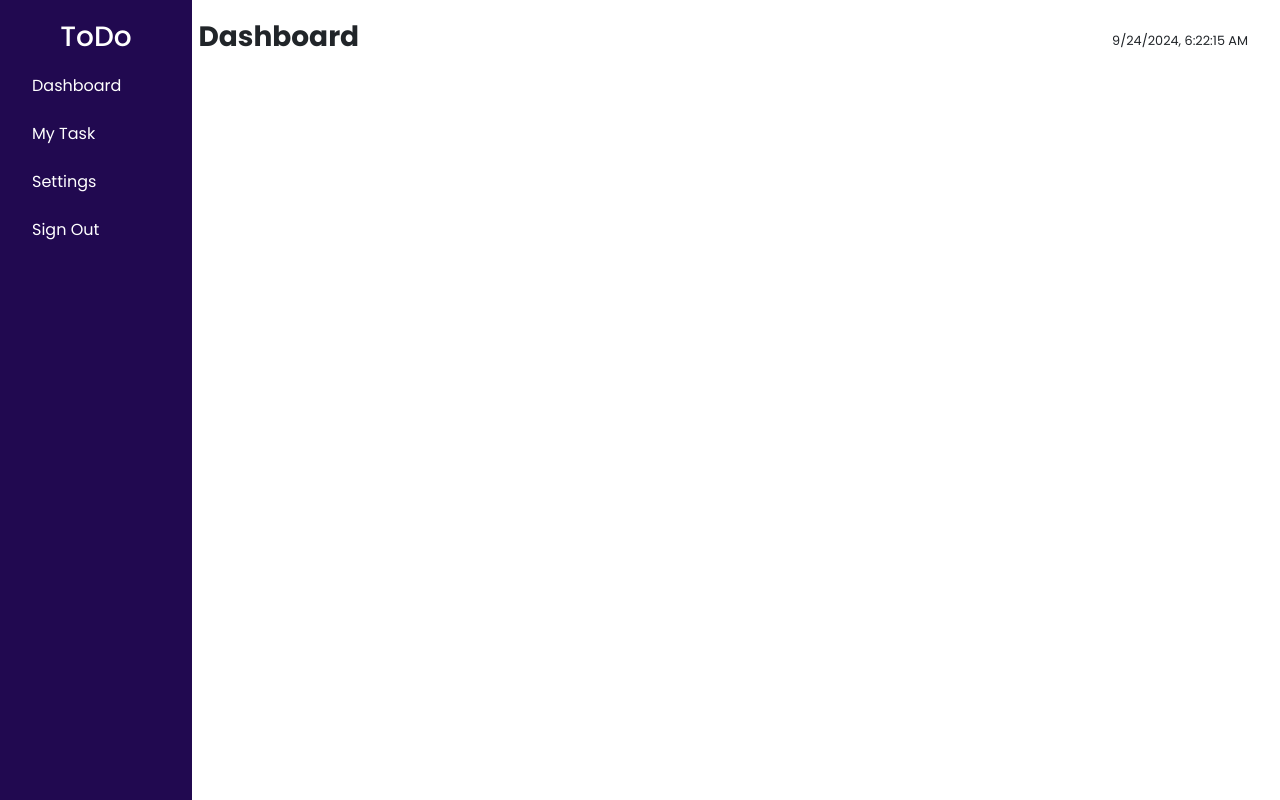
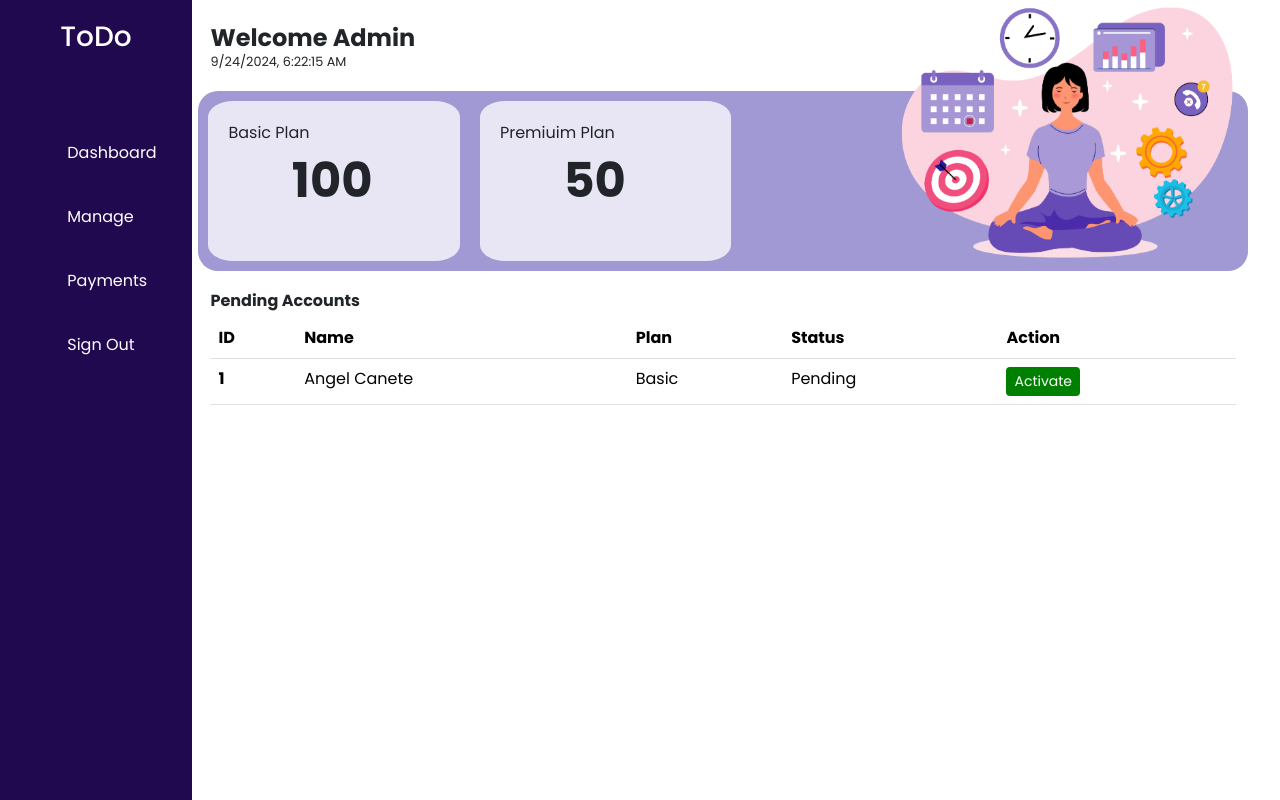
Before and after one commit to scyyythe/ToDoList, a PHP site: page / in a window 1280 px wide. Run offline with PHP 8.4, Linux system fonts and the light colour scheme.

Commit message:
admindashboard

```diff
--- a/css/user.css
+++ b/css/user.css
@@ -7,7 +7,6 @@
         padding: 0;
         font-family: "Poppins", sans-serif;
         box-sizing: border-box;
-
 
 }
 
@@ -24,14 +23,34 @@
 
 
 }
+.menu{
 
+    display: flex;
+    justify-content: center;
+    align-items: center;
+    line-height: 4;
+    height: 50%;
+
+    a{
+        text-decoration: none;
+        color: white;
+    }
+
+    a:hover{
+        color: red;
+    }
+}
 .sidebar li{
     list-style: none;
     text-align: left;
 
 }
+#datetime{
+    position: relative;
+    bottom: 20px;
+
+}
 .wrapper {
-
     position: relative;
     margin: 0 auto;
     padding: 20px;
@@ -42,13 +61,115 @@
 }
 
 .top-head{
+    float: left;
     display: flex;
-    justify-content:space-between;
-    align-items: center;
-    width: 100%;
+    flex-direction: column;
+    width: 50%;
     font-size: .8rem;
 
-    h3{
-        font-weight: 650;
+    p{
+    font-size: 1.5rem;
+
     }
 }
+
+/* dashboard */
+.dashboard-con{
+    height: 100%;
+}
+
+.dash-count{
+    padding: 10px;
+    width: 100%;
+    background-color: #a099d4;
+    border-radius: 20px;
+    display: flex;
+    height: 180px;
+    gap: 20px;
+}
+
+.basic-plan,.premiuim-plan{
+    width: 25%;
+    border-radius: 10%;
+    padding: 20px;
+    background-color: rgba(255, 255, 255, 0.76);
+
+    p{
+        font-size: 1rem;
+
+    }
+
+    span{
+        font-weight: 700;
+        font-size: 3rem;
+        position: relative;
+        left: 30%;
+    }
+}
+
+.image-girl{
+    position: relative;
+    bottom: 150px;
+    left: 30%;
+    width: 70%;
+
+}
+
+/* pending accounts */
+.pending-accounts{
+    margin-top: 20px;
+    height: 58%;
+    overflow-y: scroll;
+
+    h5{
+        font-size: 1rem;
+    }
+}
+.btn-sm{
+    background-color: green;
+    border-style: none;
+}
+
+/* user manangement */
+.manage-con{
+        padding: 20px;
+        padding-left: 50px;
+        display: flex;
+        flex-direction: column;
+        width: 100%;
+}
+
+.btn-view,.btn-edit,.btn-delete{
+    font-size: .8rem;
+    width: 100px;
+    border-radius: 10px;
+    height: 30px;
+    border-style: none;
+}
+.btn-edit{
+    background-color: green;
+}
+.btn-edit:hover{
+    background-color: rgb(8, 173, 8);
+}
+.btn-delete{
+    background-color: rgb(184, 7, 7);
+
+}
+.btn-delete:hover{
+    background-color: rgb(233, 34, 34);
+}
+
+.users{
+    font-size: .9rem;
+
+}
+
+/* modal */
+.modal-body{
+    width: 500px;
+}
+.right-modal-info{
+    position: relative;
+    border-style: solid;
+}
--- a/index.html
+++ b/index.html
@@ -5,30 +5,231 @@
     <meta name="viewport" content="width=device-width, initial-scale=1.0">
     <link rel="stylesheet" href="css/bootstrap.min.css">
     <link rel="stylesheet" href="css/user.css">
+    <link href='https://unpkg.com/boxicons@2.1.4/css/boxicons.min.css' rel='stylesheet'>
     <link rel="shortcut icon" href="img/icon-logo.jpg" type="image/x-icon">
     <title>ToDo</title>
 </head>
 <body>
     <div class="sidebar">
         <h3>ToDo</h3>
-            <ul>
-                <li>Dashboard</li>
-                <li>My Task</li>
-                <li>Settings</li>
-                <li>Sign Out</li>
+            <div class="menu">
+                 <ul>
+                <li><a href="" class="dashboard">Dashboard</a></li>
+                <li><a href="" class="manage">Manage</a></li>
+                <li><a href="" class="payments">Payments</a></li>
+                <li><a href="login.php">Sign Out</a></li>
             </ul>
+            </div>
+
     </div>
     <div class="wrapper">
 
-        <div class="container top-head">
-             <h3>Dashboard</h3>
-            <div id="datetime"></div>
+
+        <div class="container dashboard-con" id="dashboard-con">
+
+            <div class="container top-head">
+                <p><strong>Welcome <span>Admin</span></strong></p>
+               <div id="datetime"></div>
+           </div>
+
+                <div class="container dash-count">
+
+                    <div class="basic-plan">
+                        <p>Basic Plan  <br>
+                            <span>100</span></p>
+
+                    </div>
+
+                    <div class="premiuim-plan">
+                        <p>Premiuim Plan  <br>
+                            <span>50</span></p>
+
+                    </div>
+
+                    <div class="image">
+                        <img src="img/image1.png" class="image-girl" alt="Image">
+                    </div>
+
+
+                </div>
+
+                    <!-- pending accounts -->
+                <div class="container pending-accounts">
+
+                    <h5><strong>Pending Accounts</strong></h5>
+
+                    <table class="table">
+                        <thead>
+                          <tr>
+                            <th scope="col">ID</th>
+                            <th scope="col">Name</th>
+                            <th scope="col">Plan</th>
+                            <th scope="col">Status</th>
+                            <th scope="col">Action</th>
+                          </tr>
+                        </thead>
+
+                        <tbody>
+                          <tr>
+                            <th scope="row">1</th>
+                            <td>Angel Canete</td>
+                            <td>Basic</td>
+                            <td>Pending</td>
+                            <td> <button type="button" class="btn btn-primary btn-sm">Activate</button></td>
+                          </tr>
+
+                        </tbody>
+                      </table>
+                </div>
+
         </div>
 
 
 
+        <!-- Manage -->
+        <div class="container manage-con" id="manage-con">
+           <h5><strong>Manage Users</strong></h5>
+
+           <table class="table users">
+            <thead>
+              <tr>
+                <th scope="col">ID</th>
+                <th scope="col">Name</th>
+                <th scope="col">Email</th>
+                <th scope="col">Plan</th>
+                <th scope="col">Status</th>
+                <th scope="col">Action</th>
+              </tr>
+            </thead>
+
+            <tbody>
+              <tr>
+                <th scope="row">1</th>
+                <td>Angel Canete</td>
+                <td>caneteangel187@gmail.com</td>
+                <td>Basic</td>
+                <td>Pending</td>
+                <td>
+         <button type="button" class="btn btn-primary btn-view" data-bs-toggle="modal" data-bs-target="#modalview" data-bs-whatever="@mdo">View</button>
+
+         <button type="button" class="btn btn-primary btn-edit"
+         data-bs-toggle="modal" data-bs-target="#editmodal" data-bs-whatever="@mdo">Edit</button>
+
+         <button type="button" class="btn btn-primary btn-delete">Delete</button>
+                </td>
+
+              </tr>
+
+            </tbody>
+          </table>
+
+          <!-- view modal -->
+          <div class="modal fade" id="modalview" tabindex="-1" aria-labelledby="exampleModalLabel" aria-hidden="true">
+            <div class="modal-dialog">
+              <div class="modal-content">
+                <div class="modal-header">
+                  <h1 class="modal-title fs-5" id="exampleModalLabel">User Information</h1>
+                  <button type="button" class="btn-close" data-bs-dismiss="modal" aria-label="Close"></button>
+                </div>
 
 
+                <div class="modal-body">
+                  <form class="user-info">
+
+                    <div class="mb-3">
+
+                      <p><b>Name</b></p>
+                      <p><span>Angel Canete</span></p>
+                    <hr>
+                      <p><b>Email Address</b></p>
+                      <p><span>caneteangel187</span></p>
+                    <hr>
+                      <p><b>Username</b></p>
+                      <p><span>angelcanete</span></p>
+                    <hr>
+                      <p><b>Subscription Plan</b></p>
+                      <p><span>Basic</span></p>
+                    </div>
+
+                  </form>
+                </div>
+
+                <div class="modal-footer">
+                  <button type="button" class="btn btn-secondary" data-bs-dismiss="modal">Close</button>
+
+                </div>
+              </div>
+            </div>
+          </div>
+
+            <!-- edit modal -->
+
+            <div class="modal fade" id="editmodal" tabindex="-1" aria-labelledby="exampleModalLabel" aria-hidden="true">
+                <div class="modal-dialog">
+                  <div class="modal-content">
+
+                    <div class="modal-header">
+                      <h1 class="modal-title fs-5" id="exampleModalLabel">Update User Account</h1>
+                      <button type="button" class="btn-close" data-bs-dismiss="modal" aria-label="Close"></button>
+                    </div>
+
+                    <div class="modal-body">
+                      <form>
+                        <div class="mb-3">
+                          <label for="name" class="col-form-label">Name:</label>
+                          <input type="text" class="form-control" id="name">
+                        </div>
+
+                        <div class="mb-3">
+                          <label for="email" class="col-form-label">Email:</label>
+                          <input type="text" class="form-control" id="email">
+                        </div>
+
+                        <div class="mb-3">
+                            <label for="username" class="col-form-label">Username:</label>
+                            <input type="text" class="form-control" id="username">
+                          </div>
+
+
+                      </form>
+                    </div>
+                    <div class="modal-footer">
+                      <button type="button" class="btn btn-secondary" data-bs-dismiss="modal">Close</button>
+                      <button type="button" class="btn btn-primary">Save Changes</button>
+                    </div>
+                  </div>
+                </div>
+              </div>
+
+<!-- end of manage user -->
+        </div>
+
+
+        <!-- Payments -->
+        <div class="container payments-con" id="payments-con">
+            <h1>Premiuim Plan Payments</h1>
+            <table class="table users">
+                <thead>
+                  <tr>
+                    <th scope="col">ID</th>
+                    <th scope="col">Name</th>
+                    <th scope="col">Date of Payment</th>
+                    <th scope="col">Payment Status</th>
+                  </tr>
+                </thead>
+
+                <tbody>
+                  <tr>
+                    <th scope="row">1</th>
+                    <td>Angel Canete</td>
+                    <td>09/10/24</td>
+                    <td>Paid</td>
+
+                  </tr>
+
+                </tbody>
+              </table>
+    </div>
 
 
     </div>
--- a/js/script.js
+++ b/js/script.js
@@ -1,8 +1,65 @@
+document.addEventListener('DOMContentLoaded', function() {
+
+    // sidebar links
+    const dashboardLink = document.querySelector('.dashboard');
+    const manageLink = document.querySelector('.manage');
+    const paymentsLink = document.querySelector('.payments');
+
+
+    // containers
+    const dashboardContainer = document.getElementById('dashboard-con');
+    const manageContainer = document.getElementById('manage-con');
+    const paymentsContainer = document.getElementById('payments-con');
+
+    //  show only the dashboard and hide others
+    manageContainer.style.display = 'none';
+    paymentsContainer.style.display = 'none';
+
+    // Dashboard
+    dashboardLink.addEventListener('click', function(e) {
+        e.preventDefault();
+        dashboardContainer.style.display = 'block';
+        manageContainer.style.display = 'none';
+       paymentsContainer.style.display='none';
+    });
+
+    //Management
+    manageLink .addEventListener('click', function(e) {
+        e.preventDefault();
+        dashboardContainer.style.display = 'none';
+        manageContainer.style.display = 'block';
+        paymentsContainer.style.display='none';
+    });
+
+    //Payments
+    paymentsLink .addEventListener('click', function(e) {
+        e.preventDefault();
+        dashboardContainer.style.display = 'none';
+        manageContainer.style.display = 'none';
+        paymentsContainer.style.display='block';
+    });
+
+     // live date and time
      function updateClock() {
         var now = new Date();
         var datetime = now.toLocaleString();
         document.getElementById("datetime").innerHTML = datetime;
+        document.getElementById("datetime1").innerHTML = datetime;
 
     }
     setInterval(updateClock, 1000);
     updateClock();
+
+ });
+
+// For the view modal
+const viewModal = document.getElementById('modalview');
+viewModal.addEventListener('shown.bs.modal', () => {
+
+});
+
+// For the edit modal
+const editModal = document.getElementById('editmodal');
+editModal.addEventListener('shown.bs.modal', () => {
+
+});
```
Also changed, not shown: img/image1.png (added). Lines whose indentation alone changed are shown as unchanged.
